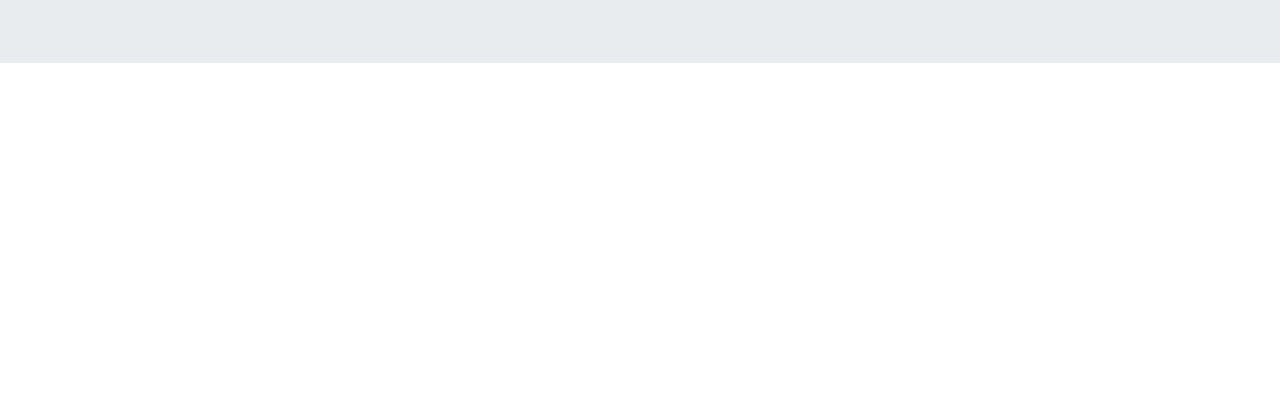
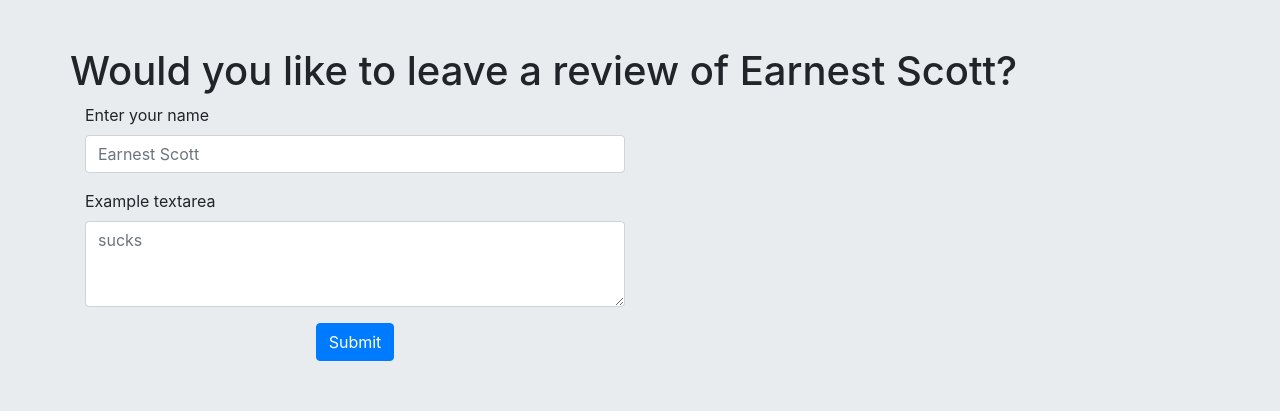
Before and after one commit to EarnestScott/EarnestsReactWebApp, a React (Create React App) app: page / in a window 1280 px wide. Shown: the part 643-1054 px from the top of the page. Before the commit the page ends 800 px from the top, so only its background shows below. Built offline with nearby package versions, Linux system fonts and the light colour scheme.

Commit message:
Setup form components for users to provide comments on me

```diff
--- a/src/App.js
+++ b/src/App.js
@@ -10,10 +10,22 @@ import Container from 'react-bootstrap/Container';
 import Card from 'react-bootstrap/Card';
 import Row from 'react-bootstrap/Row';
 import Col from 'react-bootstrap/Col';
+import Form from 'react-bootstrap/Form';
 function App() {
     const [showDerpPic, setShowDerpPic] = useState(false);
+    const [reviewUser, setReviewUser] = useState(null);
+    const [reviewText, setReviewText] = useState(null);
+    const [validated, setValidated] = useState(false);
 
+    const handleSubmit = (event) => {
+        const form = event.currentTarget;
+        if (form.checkValidity() === false) {
+            event.preventDefault();
+            event.stopPropagation();
+        }
 
+        setValidated(true);
+    };
     return (
         <div className="App">
             <Jumbotron fluid>
@@ -41,7 +53,32 @@ function App() {
                             <p>Epluribus enum</p>
                         </Col>
                     </Row>
-
+                    <br />
+                    <br />
+                    <Row>
+                        <h1>Would you like to leave a review of Earnest Scott?</h1>
+                        <Col sm={6}>
+                            <Form noValidate validated={validated} onSubmit={handleSubmit} >
+                                <Form.Group>
+                                    <Form.Label style={{ float: 'left' }}>Enter your name</Form.Label>
+                                    <Form.Control type="input" placeholder="Earnest Scott" required />
+                                    <Form.Control.Feedback type="invalid">
+                                        Please provide a name.
+                                    </Form.Control.Feedback>
+                                </Form.Group>
+                                <Form.Group>
+                                    <Form.Label style={{ float: 'left' }}>Example textarea</Form.Label>
+                                    <Form.Control as="textarea" placeholder="sucks" rows={3} required />
+                                    <Form.Control.Feedback type="invalid">
+                                        Please provide a comment.
+                                    </Form.Control.Feedback>
+                                </Form.Group>
+                                <Button variant="primary" type="submit">
+                                    Submit
+                                </Button>
+                            </Form>
+                        </Col>
+                    </Row>
                 </Container>
 
             </Jumbotron>
```
Also changed, not shown: 1 other file (tests, documents, lock files or other folders).
